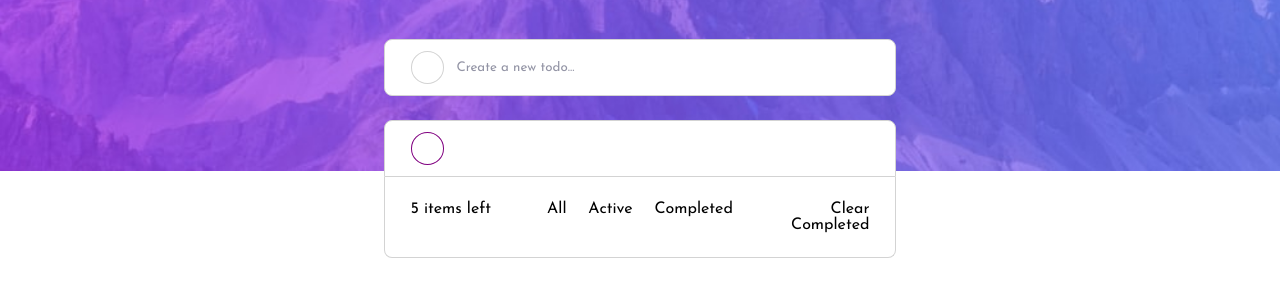
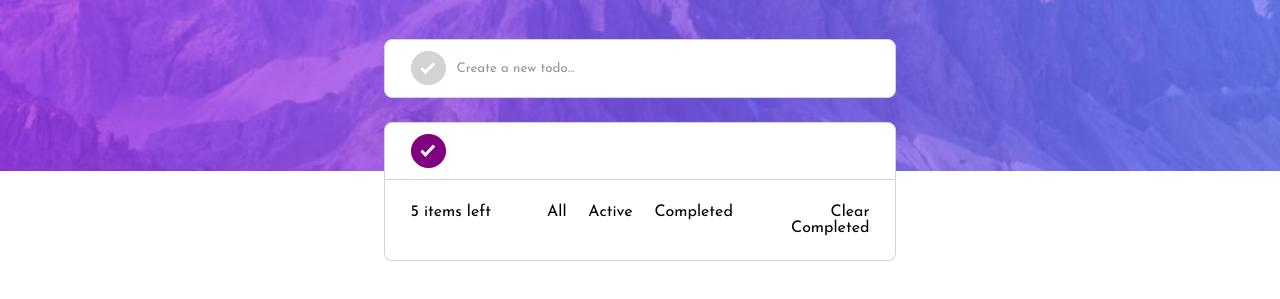
Before and after one commit to 0laolu/Todo-App, a plain HTML site: page index.html in a window 1280 px wide. Shown: the part 213-512 px from the top of the page. Drawn offline with Linux system fonts and the light colour scheme.

Commit message:
take a task entry and create a list that displays on the page

```diff
--- a/app.js
+++ b/app.js
@@ -0,0 +1,40 @@
+let entryForm = document.getElementById('add-list');
+let todoListContainer = document.getElementById('list');
+
+function myFunc() {
+    let entryFormValue = entryForm.querySelector('input[type="text"]').value;
+    console.log(entryFormValue);
+
+    // creating the todo list template
+    let listField = document.createElement('div');      // list template container
+    let checkBox = document.createElement('div');       // first child of the template
+    let checkmark = document.createElement('img');      // child of the first child
+    let inputField = document.createElement('div');     // second child of the template
+    let listInput = document.createElement('input');    // child of the second child
+
+    // setting attributes to each element
+    listField.setAttribute('class', 'list-field');
+    checkBox.setAttribute('class', 'checkbox');
+    checkBox.classList.add('checked');
+
+    checkmark.setAttribute('src', 'images/icon-check.svg');
+    checkmark.setAttribute('class', 'check-mark');
+
+    inputField.setAttribute('class', 'input-field');
+    listInput.setAttribute('id', 'list-text');
+    listInput.setAttribute('type', 'text');
+    listInput.setAttribute('value', entryFormValue);
+
+    // appending child elements to parent elements
+    checkBox.appendChild(checkmark);
+    listField.appendChild(checkBox)
+
+    inputField.appendChild(listInput)
+    listField.appendChild(inputField)
+    console.log(listField);
+
+    // displaying the todo list template on the page
+    todoListContainer.appendChild(listField)
+
+    return false;
+}
--- a/index.html
+++ b/index.html
@@ -22,28 +22,28 @@
                     <div class="todo-section__header">
                         <h4 class="logo">TODO</h4>
                         <div class="toggle-appearance-btn">
-                            <img src="images/icon-moon.svg" alt="Change Apperance">
+                            <img src="images/icon-moon.svg" alt="an icon that toggles the page appearance between light and dark mode">
                         </div>
                     </div>
         <!-- Todo Entry-->
                     <div class="todo-section__entry">
                         <div class="entry-field">
-                            <div class="checkbox">
+                            <div class="checkbox checked">
+                                <img src="images/icon-check.svg" alt="check mark" class="check-mark">
+                            </div>
+                            <form id="add-list" class="input-field" onsubmit="return myFunc();">
+                                <input id="entry-text" type="text" placeholder="Create a new todo...">
+                            </form>
+                        </div>
+                    </div>
+        <!-- Todo List-->
+                    <div id="list" class="todo-section__list">
+                        <div class="list-field">
+                            <div class="checkbox checked">
                                 <img src="images/icon-check.svg" alt="check mark" class="check-mark">
                             </div>
                             <div class="input-field">
-                                <input type="text" placeholder="Create a new todo...">
-                            </div>
-                        </div>
-                    </div>
-        <!-- Todo List-->
-                    <div class="todo-section__list">
-                        <div class="list-field">
-                            <div class="checkbox">
-                                <img src="images/icon-check.svg" alt="check mark" class="check-mark">
-                            </div>
-                            <div class="input-field">
-                                <input type="text">
+                                <input id="list-text" type="text">
                             </div>
                         </div>
                     </div>
--- a/style.css
+++ b/style.css
@@ -74,22 +74,28 @@ body {
     margin-inline: auto;    /* general */
 }
 
+
 .entry-field .checkbox {
     border: 1px solid lightgrey;
-    padding: 0.45rem 0.5rem;    /* general */
-    border-radius: 50%;     /* general */
+    border-radius: 100%;     /* general */
     cursor: pointer;    /* general */
 }
 
 .entry-field .checkbox.checked {
     background-color: lightgrey;
-    padding: 0.45rem 0.5rem 0.4rem;  /* general */
+    display: flex;
+    align-items: center;
+    justify-content: center;
 }
 
 .checkbox img.check-mark {
-    width: 15px;    /* general */
+    width: 16px;    /* general */
     max-width: 100%;    /* general */
     height: auto;   /* general */
+    margin: 0.6rem 0.55rem 0.6rem 0.55rem;
+    /* position: relative;
+    top: 1.45px;
+    left: 1.4px; */
 }
 
 .entry-field .input-field, .list-field .input-field {
@@ -116,14 +122,23 @@ body {
 
 .list-field .checkbox {
     border: 1px solid purple;
-    padding: 0.45rem 0.5rem;    /* general */
     border-radius: 100%;     /* general */
     cursor: pointer;    /* general */
+    display: flex;
+    align-items: center;
+    justify-content: center;
 }
 
 .list-field .checkbox.checked {
     background-color: purple;
-    padding: 0.45rem 0.5rem 0.4rem;  /* general */
+}
+
+.todo-section__list .list-field {
+    border-bottom: 1px solid lightgrey;
+}
+
+.todo-section__list .list-field:last-child {
+    border-bottom: none;
 }
 
 .todo-section__status {
@@ -141,6 +156,7 @@ body {
 }
 
 .status-wrapper p {
+    color: #4F21EA, #008B8B;
     cursor: pointer;    /* general */
 }
 
```
